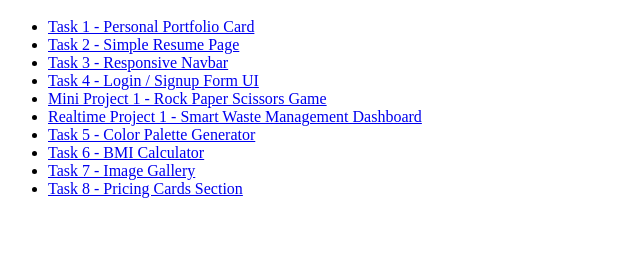
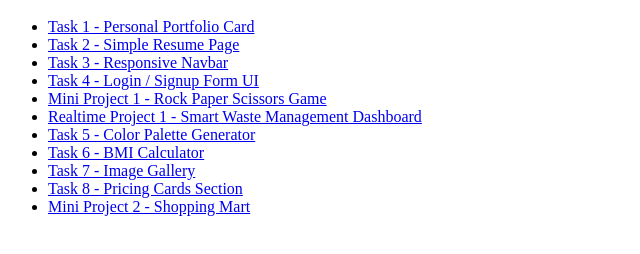
Before and after one commit to Yasasvi2025/SpireX_Foundation_Frontend_Development_Internship_Tasks, a plain HTML site: page index.html in a window 1280 px wide. Shown: the part 48-302 px from the top of the page, without its empty margins (0-640 px from the left). Drawn offline with Linux system fonts and the light colour scheme.

Commit message:
Add link to Mini Project 2 - Shopping Mart

```diff
--- a/index.html
+++ b/index.html
@@ -62,4 +62,10 @@
         </a>
     </li>
 
+    <li>
+        <a href="Mini-Project-2%20Shopping%20Mart/index.html">
+            Mini Project 2 - Shopping Mart
+        </a>
+     </li>
+
 </ul>
```
